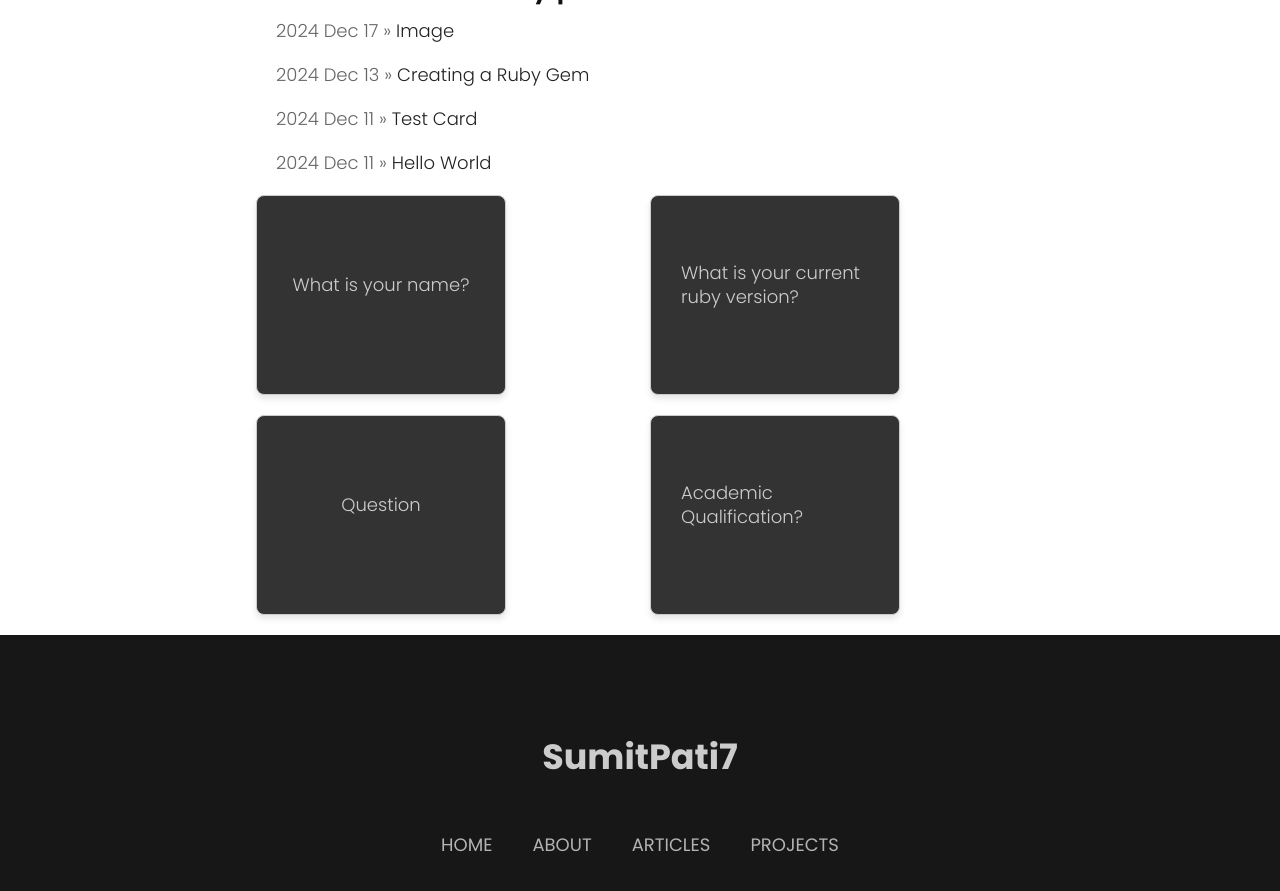
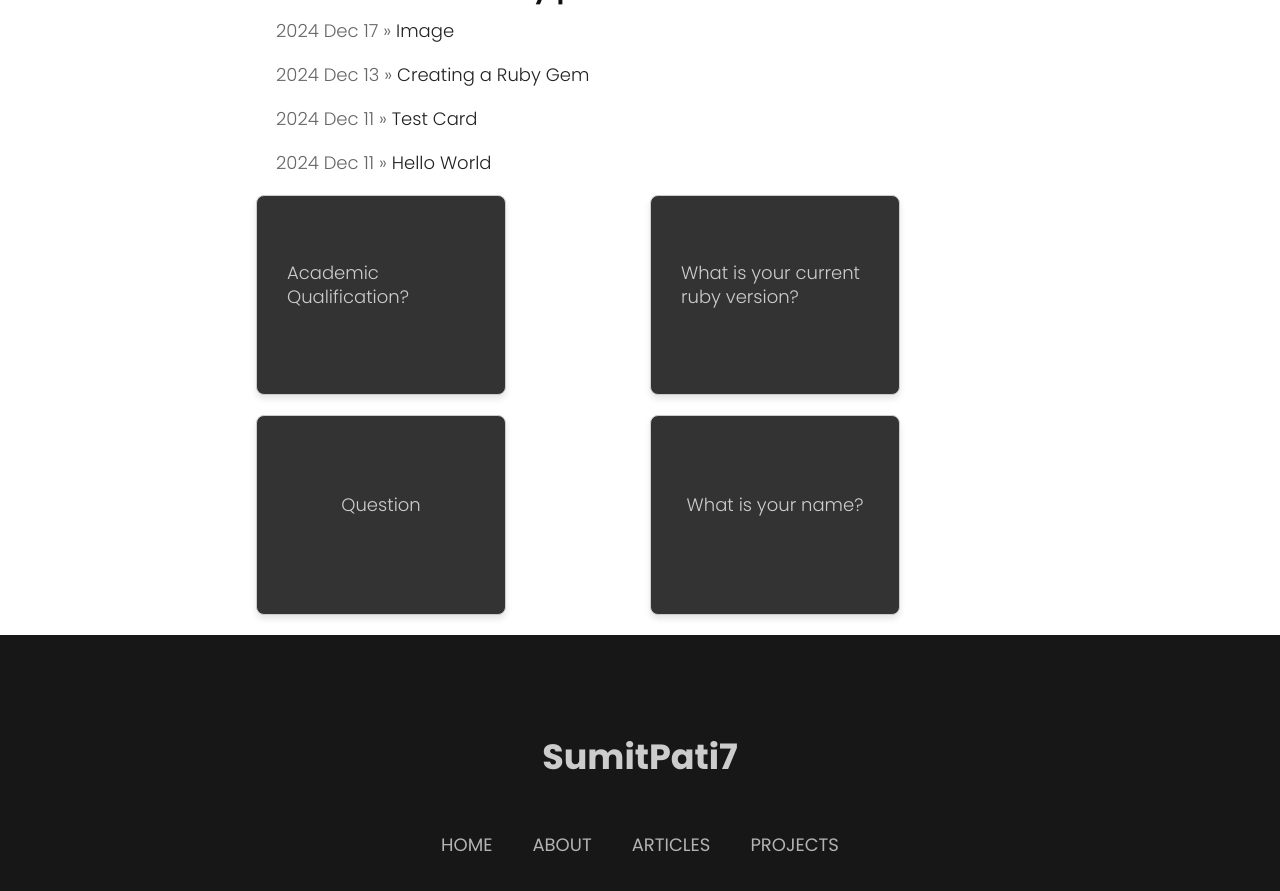
Before and after one commit to sumitpati7/blog, a Jekyll site: the page built from index.md, in a window 1280 px wide and 900 px high, scrolled down 478 px. Shown: the top 891 px of the window. Built offline with Jekyll 4.4.1, drawn with Linux system fonts in a browser that asks for light colours; nearby versions of some CDN libraries; some web fonts are replaced; comment, search, counter and statistics services are not loaded; part of the change alters nothing that is shown.

Commit message:
auto commit

```diff
--- a/index.md
+++ b/index.md
@@ -2,8 +2,8 @@
 layout: default
 title: SumitPati7
 flashcards:
-  - question: What is your name?
-    answer: My name is **Sumit Pati**.
+  - question: Academic Qualification?
+    answer: Bachelor in CSIT
 
   - question: What is your current ruby version?
     answer: 3\.3.4
@@ -11,8 +11,8 @@ flashcards:
   - question: Question
     answer: Answer
 
-  - question: Academic Qualification?
-    answer: Bachelor in CSIT
+  - question: What is your name?
+    answer: My name is **Sumit Pati**.
 
 ---
 # Hello There, I am Sumit Pati.
```
